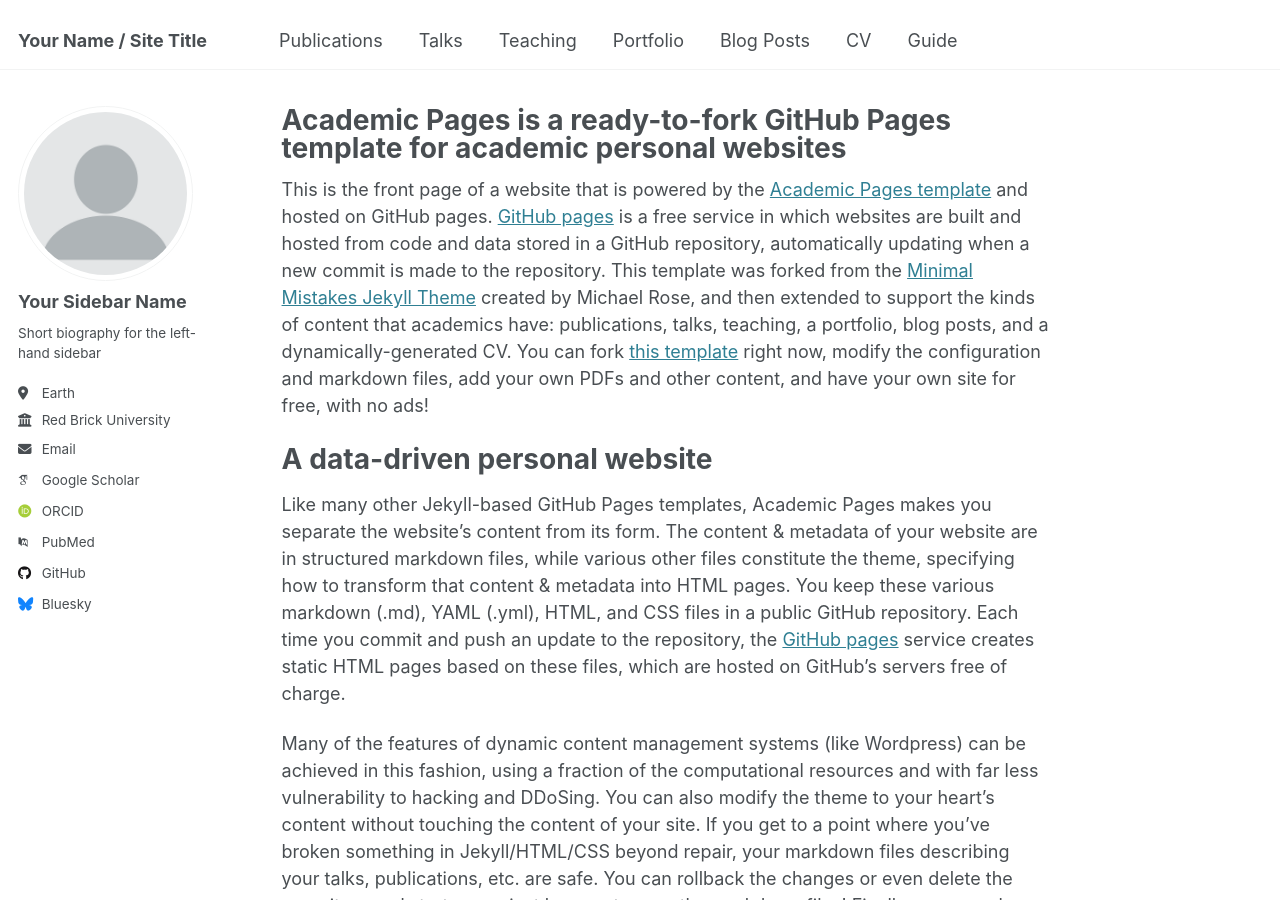
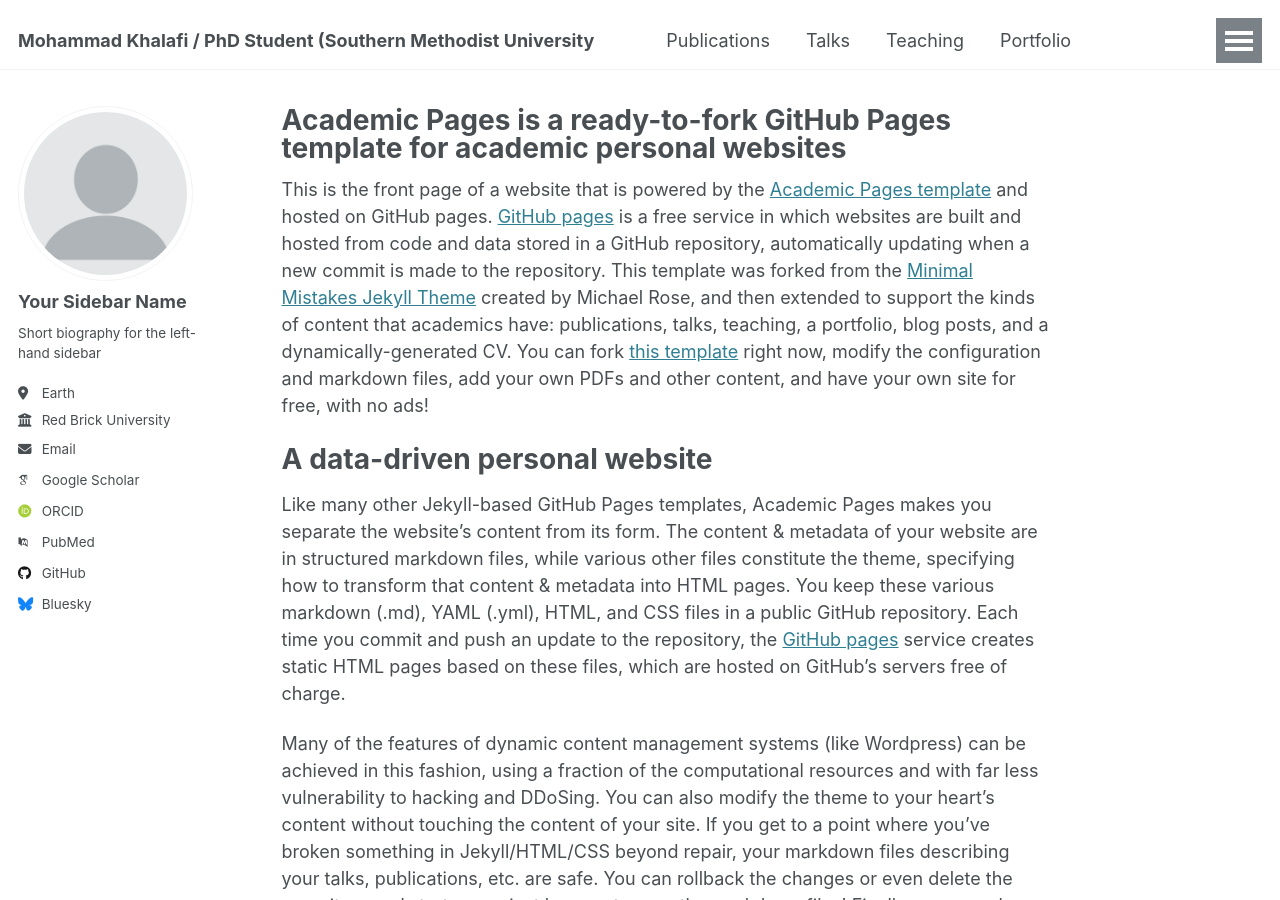
Before and after one commit to Mohammadkhf/mohammadkhf.github.io, a Jekyll site: the page built from _pages/about.md, in a window 1280 px wide and 900 px high. Built offline with Jekyll 4.4.1, drawn with Linux system fonts in a browser that asks for light colours; some web fonts are replaced.

Commit message:
Update _config.yml

```diff
--- a/_config.yml
+++ b/_config.yml
@@ -9,7 +9,7 @@
 # Basic Site Settings
 locale                   : "en-US"
 site_theme               : "default"
-title                    : "Your Name / Site Title"
+title                    : "Mohammad Khalafi / PhD Student (Southern Methodist University"
 title_separator          : "-"
 name                     : &name "Your Name"
 description              : &description "personal description"
```
